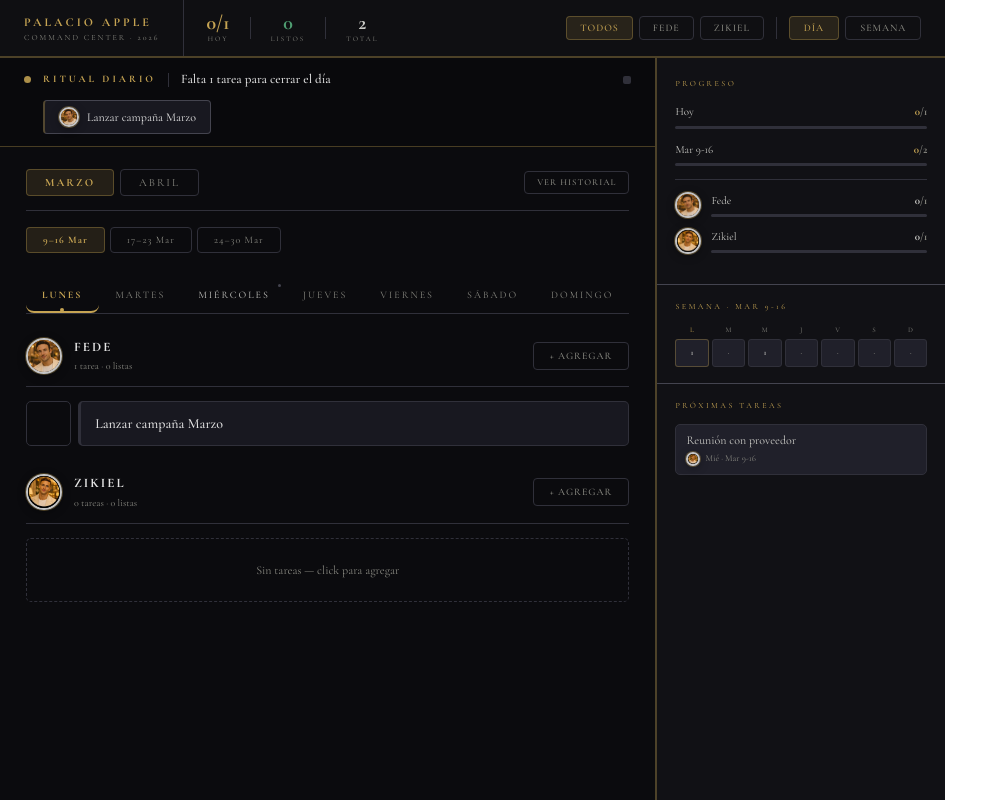
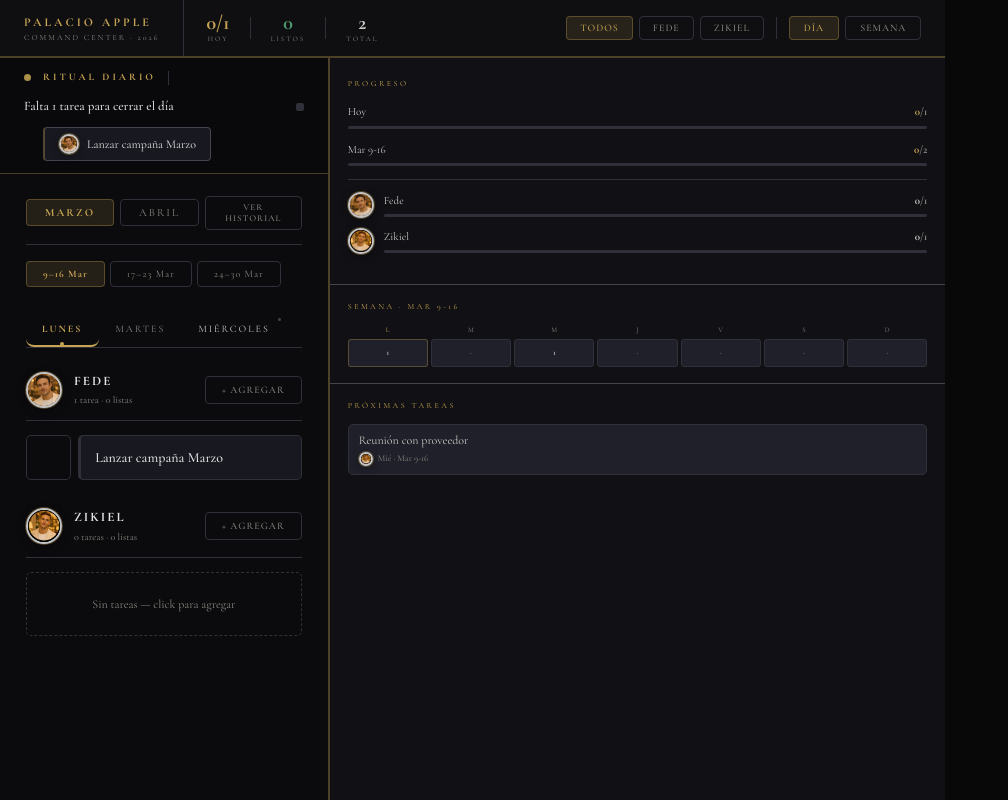
Before and after one commit to FedericoDiTata/palacio-app, a React (Vite) app: page / in a window 1280 px wide. Shown: the whole page, without its empty margins (0-1008 px from the left). Built offline with nearby package versions, Linux system fonts and the light colour scheme.

Commit message:
mas ajustes de layout

```diff
--- a/src/App.jsx
+++ b/src/App.jsx
@@ -267,7 +267,7 @@ function RightPanel({ tasks, activeDay, activeWeek, onOpenTask }) {
 
   return (
     <div style={{
-      width:290, flexShrink:0,
+      width:290, minWidth:290, flexShrink:0, flexGrow:1,
       borderLeft:`2px solid ${C.borderH}`,
       background:C.panel, display:"flex", flexDirection:"column",
       height:"calc(100vh - 58px)", position:"sticky", top:58, overflowY:"auto",
@@ -440,6 +440,7 @@ export default function App() {
       <style>{`
         @import url('https://fonts.googleapis.com/css2?family=Cormorant+Garamond:ital,wght@0,400;0,500;0,600;0,700;1,400&display=swap');
         *{box-sizing:border-box;margin:0;padding:0;}
+        html, body, #root{height:100%;background:${C.bg};}
         ::-webkit-scrollbar{width:3px;height:3px;}
         ::-webkit-scrollbar-track{background:${C.bg};}
         ::-webkit-scrollbar-thumb{background:${C.border2};border-radius:2px;}
```
